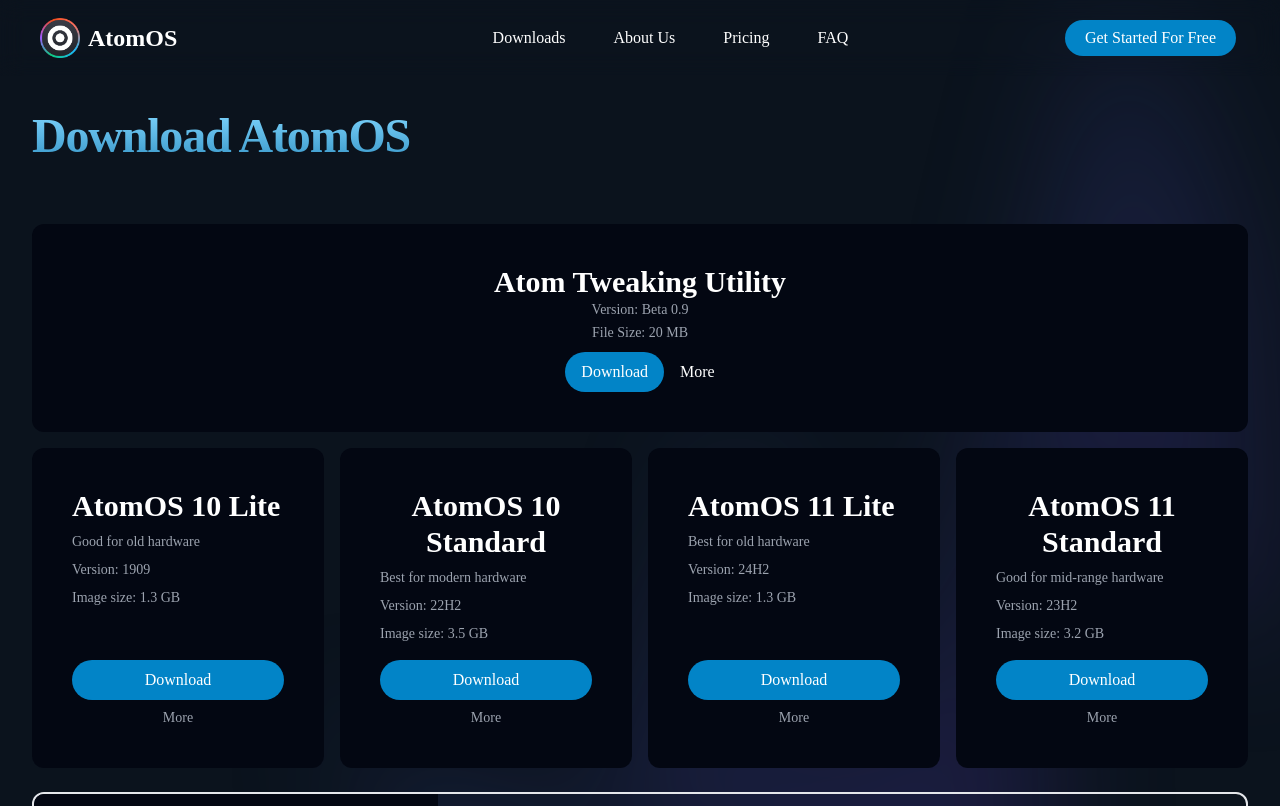
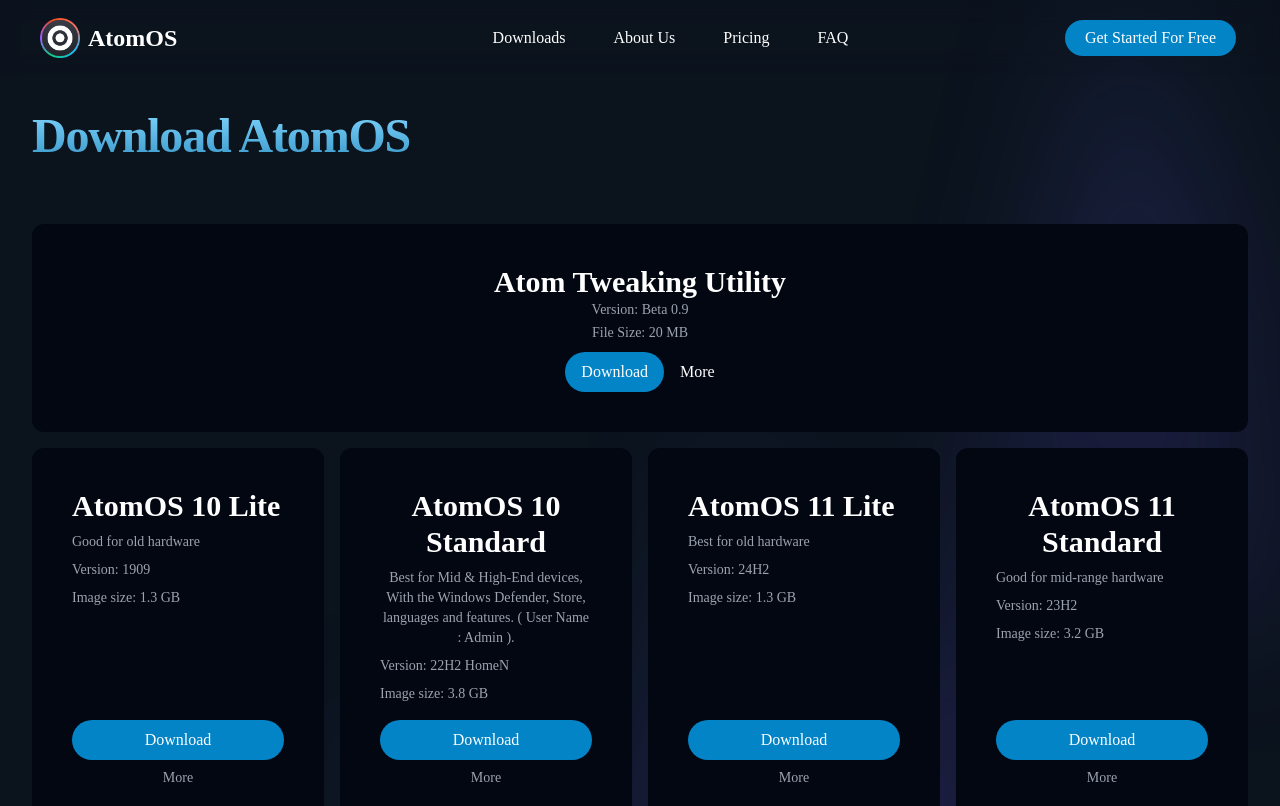
Before and after one commit to abdelrahmanrageh/Chloride-Website, a React (Vite) app: page /download in a window 1280 px wide. Shown: the top 806 px of the page. Built offline with nearby package versions, Linux system fonts and the light colour scheme; a web font is replaced by a local one.

Commit message:
Update versionsData.ts

```diff
--- a/src/data/versionsData.ts
+++ b/src/data/versionsData.ts
@@ -17,11 +17,11 @@ export const gridData = [
   },
   {
     title: "AtomOS 10 Standard",
-    system: "Best for modern hardware",
-    version: "Version: 22H2",
-    imageSize: "Image size: 3.5 GB",
-    downloadLink: "https://qiwi.gg/file/5DET3805-AtomOS1022h2Standard",
-    moreLink: "https://www.youtube.com/@projectatomos/videos",
+    system: "Best for Mid & High-End devices, With the Windows Defender, Store, languages and features. ( User Name : Admin ).",
+    version: "Version: 22H2 HomeN",
+    imageSize: "Image size: 3.8 GB",
+    downloadLink: "https://qiwi.gg/file/exHq6947-AtomOS1022h2HomeNStandard002",
+    moreLink: "https://www.youtube.com",
   },
   {
     title: "AtomOS 11 Lite",
```
